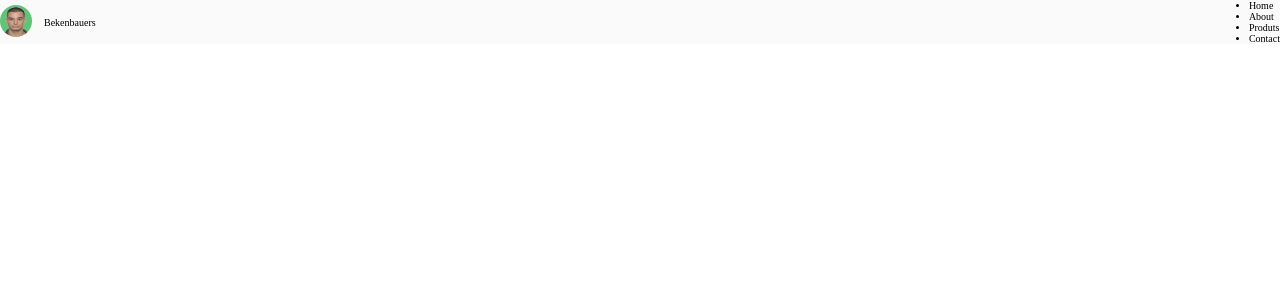
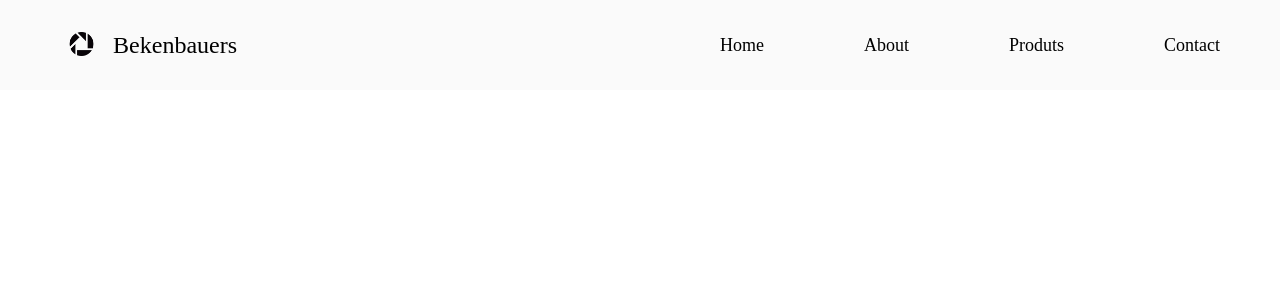
Before and after one commit to nemanjamalesija/landing-page-saas, a React (Create React App) app: page / in a window 1280 px wide. Shown: the top 300 px of the page. Built offline with nearby package versions, Linux system fonts and the light colour scheme.

Commit message:
Update logo

```diff
--- a/src/index.css
+++ b/src/index.css
@@ -13,16 +13,28 @@ html {
   justify-content: space-between;
   align-items: center;
   background-color: #fafafa;
+  height: 9rem;
+  padding: 0 6rem;
 }
 .nav__logo--container {
   display: flex;
   align-items: center;
-  gap: 1.2rem;
+  gap: 1rem;
 }
 .nav__logo--image {
-  height: 3.2rem;
-  width: 3.2rem;
-  border-radius: 50%;
+  background: transparent;
+  height: 2.4rem;
+  height: 2.4rem;
+}
+.nav__logo--text {
+  font-size: 2.4rem;
+}
+.nav__list {
+  list-style: none;
+  display: flex;
+  align-items: center;
+  gap: 10rem;
+  font-size: 1.8rem;
 }
 
 /*# sourceMappingURL=index.css.map */
--- a/src/main.scss
+++ b/src/main.scss
@@ -8,21 +8,37 @@ html {
   font-size: 62.5%;
 }
 
+@mixin flex-align {
+  display: flex;
+  align-items: center;
+}
+
 .nav {
   display: flex;
   justify-content: space-between;
   align-items: center;
   background-color: #fafafa;
+  height: 9rem;
+  padding: 0 6rem;
 
   &__logo--container {
-    display: flex;
-    align-items: center;
+    @include flex-align();
     gap: 1.2rem;
   }
 
   &__logo--image {
-    height: 3.2rem;
-    width: 3.2rem;
-    border-radius: 50%;
+    width: 25%;
+    background: transparent;
+  }
+
+  &__logo--text {
+    font-size: 1.8rem;
+  }
+
+  &__list {
+    list-style: none;
+    @include flex-align();
+    gap: 10rem;
+    font-size: 1.8rem;
   }
 }
```
Also changed, not shown: src/images/moi.png, 1 other file (tests, documents, lock files or other folders).
